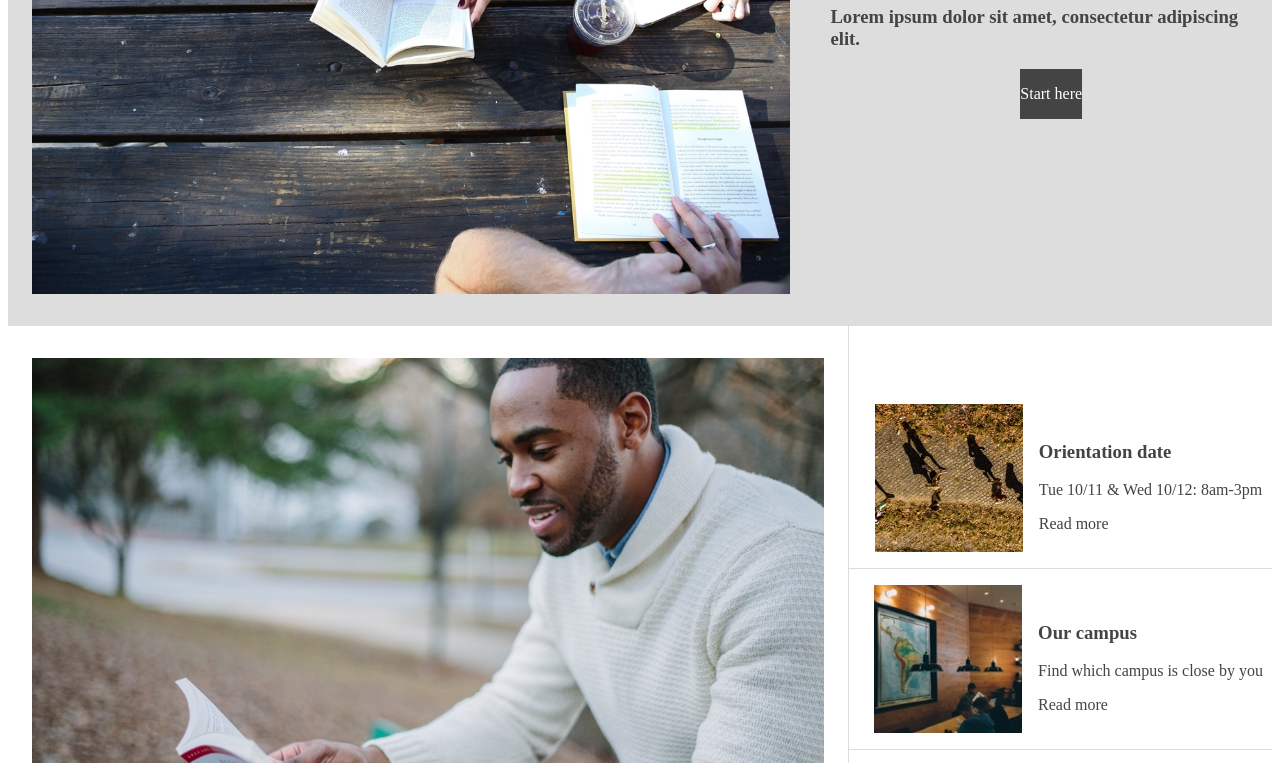
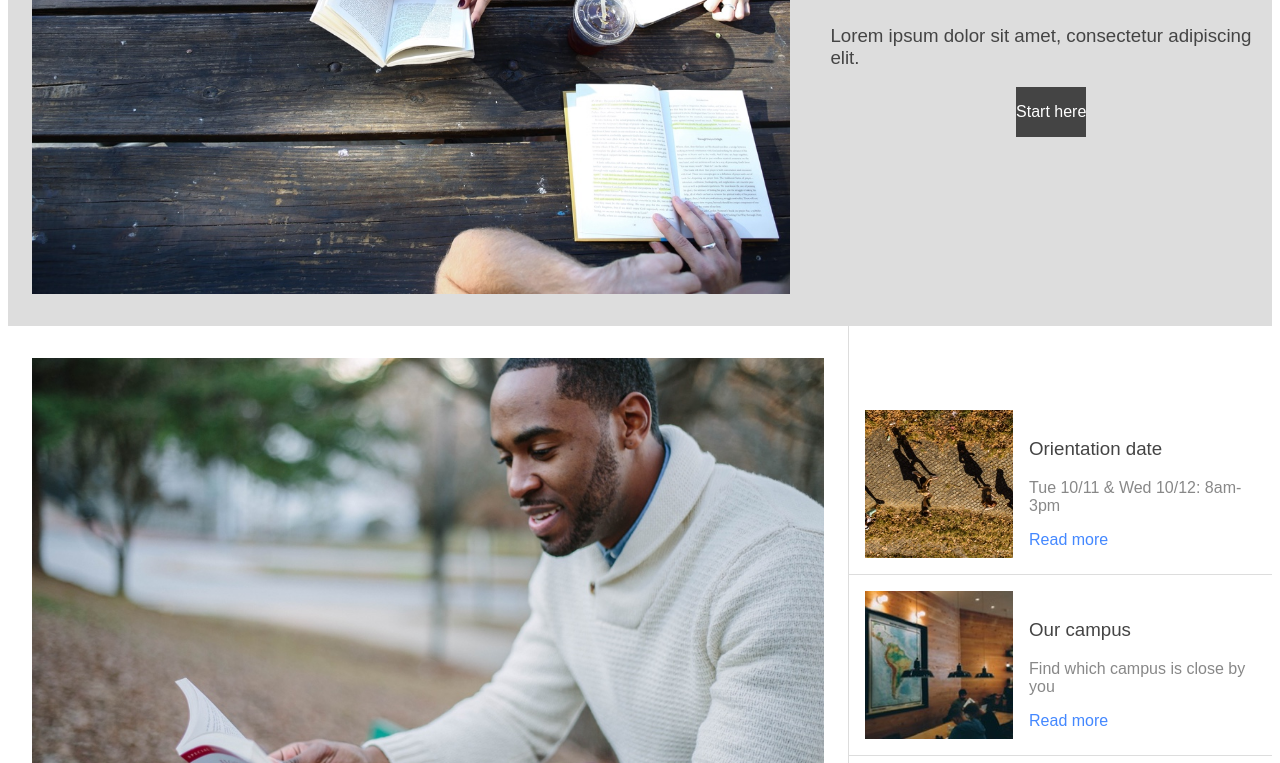
Before and after one commit to cbrosser/ColmarAcademy, a plain HTML site: page index.html in a window 1280 px wide. Shown: the part 371-1134 px from the top of the page. Drawn offline with Linux system fonts and the light colour scheme; a web font is replaced by a local one.

Commit message:
Add font families and font colors

```diff
--- a/resources/css/style.css
+++ b/resources/css/style.css
@@ -1,10 +1,48 @@
+@font-face {
+  font-family: 'Montserrat';
+  font-style: normal;
+  font-weight: 400;
+  src: local('Montserrat Regular'), local('Montserrat-Regular'), url(https://fonts.gstatic.com/s/montserrat/v10/zhcz-_WihjSQC0oHJ9TCYPk_vArhqVIZ0nv9q090hN8.woff2) format('woff2');
+  unicode-range: U+0000-00FF, U+0131, U+0152-0153, U+02C6, U+02DA, U+02DC, U+2000-206F, U+2074, U+20AC, U+2212, U+2215;
+}
+@font-face {
+  font-family: 'Montserrat';
+  font-style: normal;
+  font-weight: 500;
+  src: local('Montserrat Medium'), local('Montserrat-Medium'), url(https://fonts.gstatic.com/s/montserrat/v10/BYPM-GE291ZjIXBWrtCwejOo-lJoxoMO4vrg2XwIHQk.woff2) format('woff2');
+  unicode-range: U+0000-00FF, U+0131, U+0152-0153, U+02C6, U+02DA, U+02DC, U+2000-206F, U+2074, U+20AC, U+2212, U+2215;
+}
+@font-face {
+  font-family: 'Montserrat';
+  font-style: normal;
+  font-weight: 700;
+  src: local('Montserrat Bold'), local('Montserrat-Bold'), url(https://fonts.gstatic.com/s/montserrat/v10/IQHow_FEYlDC4Gzy_m8fcoWiMMZ7xLd792ULpGE4W_Y.woff2) format('woff2');
+  unicode-range: U+0000-00FF, U+0131, U+0152-0153, U+02C6, U+02DA, U+02DC, U+2000-206F, U+2074, U+20AC, U+2212, U+2215;
+}
+@font-face {
+  font-family: 'Montserrat';
+  font-style: normal;
+  font-weight: 800;
+  src: local('Montserrat ExtraBold'), local('Montserrat-ExtraBold'), url(https://fonts.gstatic.com/s/montserrat/v10/H8_7oktkjVeeX06kbAvc0Ary2jK1Y0oNyoF1xLf3zMQ.woff2) format('woff2');
+  unicode-range: U+0000-00FF, U+0131, U+0152-0153, U+02C6, U+02DA, U+02DC, U+2000-206F, U+2074, U+20AC, U+2212, U+2215;
+}
 html {
   font-size: 16px;
+  font-family: 'Montserrat', sans-serif;
   color: #444;
 }
-.button {
-  color: white;
-  background-color: #444;
+h3 {
+  font-weight: 500;
+}
+h4 {
+  font-size: 0.9rem;
+  font-weight: 400;
+}
+p {
+  color: #888;
+}
+a {
+  color: #48F;
 }
 img {
   max-width: 100%;
@@ -53,6 +91,12 @@ header {
   width: 60%;
   margin: 2rem 2.5rem 2rem 1.5rem;
 }
+.button {
+  background-color: #444;
+}
+.button p {
+  color: white;
+}
 
 /* Information section */
 
```
